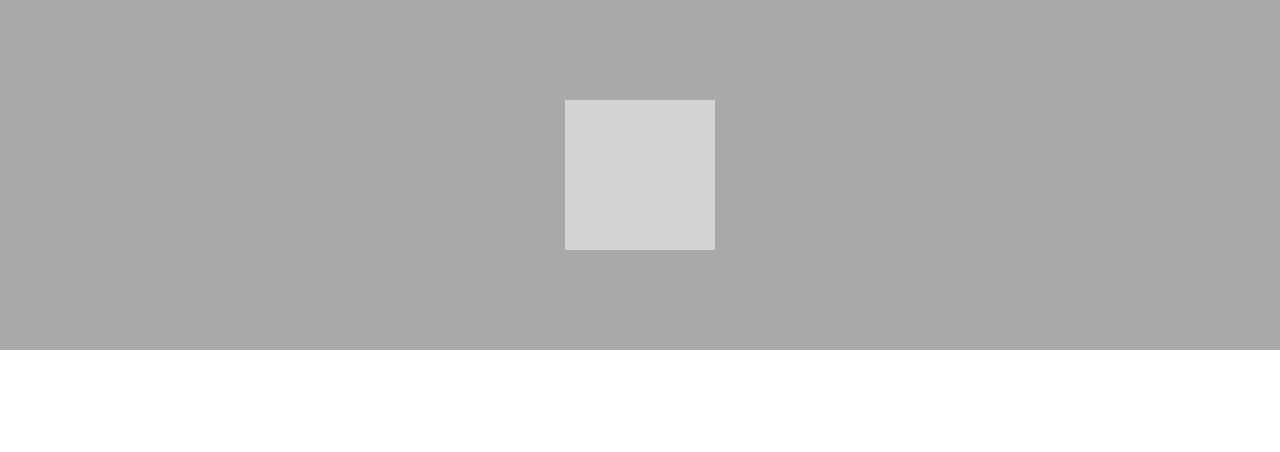
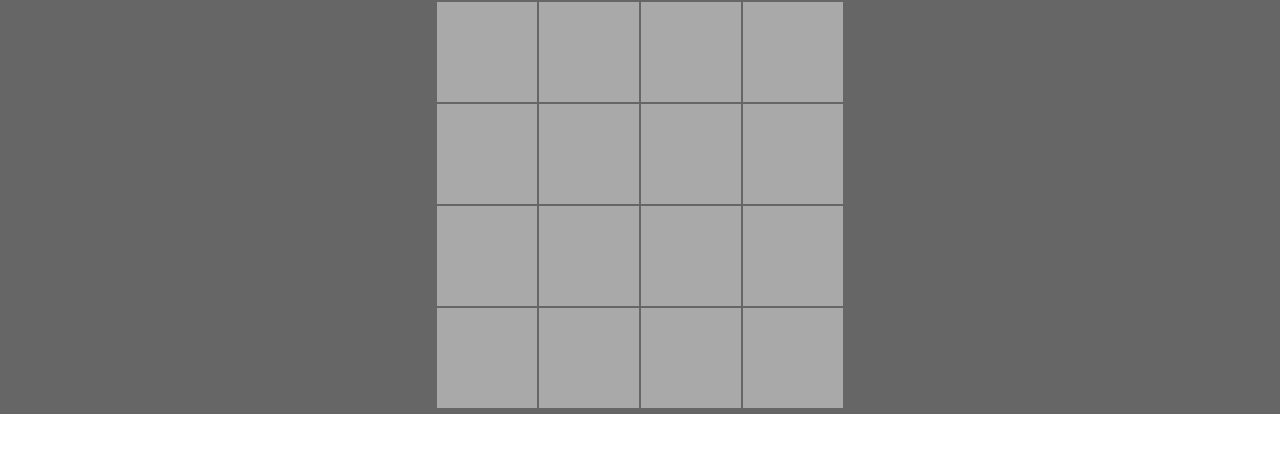
Before and after one commit to gymnasion/lyre, a React (Create React App) app: page / in a window 1280 px wide. Shown: the top 452 px of the page. Built offline with nearby package versions, Linux system fonts and the light colour scheme.

Commit message:
add ColumnOfBoxes and Box

```diff
--- a/src/App.css
+++ b/src/App.css
@@ -1,11 +1,18 @@
 .App {
   text-align: center;
-  background-color: darkgray;
+  background-color: #666666;
 }
 
 .App-logo {
   animation: App-logo-spin infinite 20s linear;
   height: 80px;
+}
+
+.columnOfBoxes {
+  width: 100px;
+  display: inline-block;
+  margin-right: 1px;
+  margin-left: 1px;
 }
 
 .App-header {
--- a/src/App.js
+++ b/src/App.js
@@ -1,16 +1,24 @@
 import React, { Component } from "react";
 import styled, { css } from "styled-components";
-import logo from "./logo.svg";
 import "./App.css";
 
 const Button = styled.button`
-  background: lightgray;
+  background: darkgray;
   border: 0;
-  height: 150px;
-  width: 150px;
-  margin: 100px;
+  height: 100px;
+  width: 100px;
+  display: block;
+  margin-top: 2px;
+  margin-bottom: 2px;
 
-  ${props => props.clicked && css`background: #5227ec;`};
+  ${props =>
+    props.clicked && props.color === "red" && css`background: #e2818a;`};
+  ${props =>
+    props.clicked && props.color === "violet" && css`background: #a8a2e8;`};
+  ${props =>
+    props.clicked && props.color === "green" && css`background: #98e1d6;`};
+  ${props =>
+    props.clicked && props.color === "sand" && css`background: #f0cc90;`};
 `;
 
 class SimpleBox extends Component {
@@ -26,7 +34,34 @@ class SimpleBox extends Component {
           this.setState(() => {
             return { clicked: !this.state.clicked };
           })}
+        color={this.props.color}
       />
+    );
+  }
+}
+
+class ColumnOfBoxes extends Component {
+  render() {
+    return (
+      <div className="columnOfBoxes">
+        <SimpleBox color={this.props.color} />
+        <SimpleBox color={this.props.color} />
+        <SimpleBox color={this.props.color} />
+        <SimpleBox color={this.props.color} />
+      </div>
+    );
+  }
+}
+
+class Box extends Component {
+  render() {
+    return (
+      <div>
+        <ColumnOfBoxes color="red" />
+        <ColumnOfBoxes color="violet" />
+        <ColumnOfBoxes color="green" />
+        <ColumnOfBoxes color="sand" />
+      </div>
     );
   }
 }
@@ -35,7 +70,7 @@ class App extends Component {
   render() {
     return (
       <div className="App">
-        <SimpleBox />
+        <Box />
       </div>
     );
   }
```
